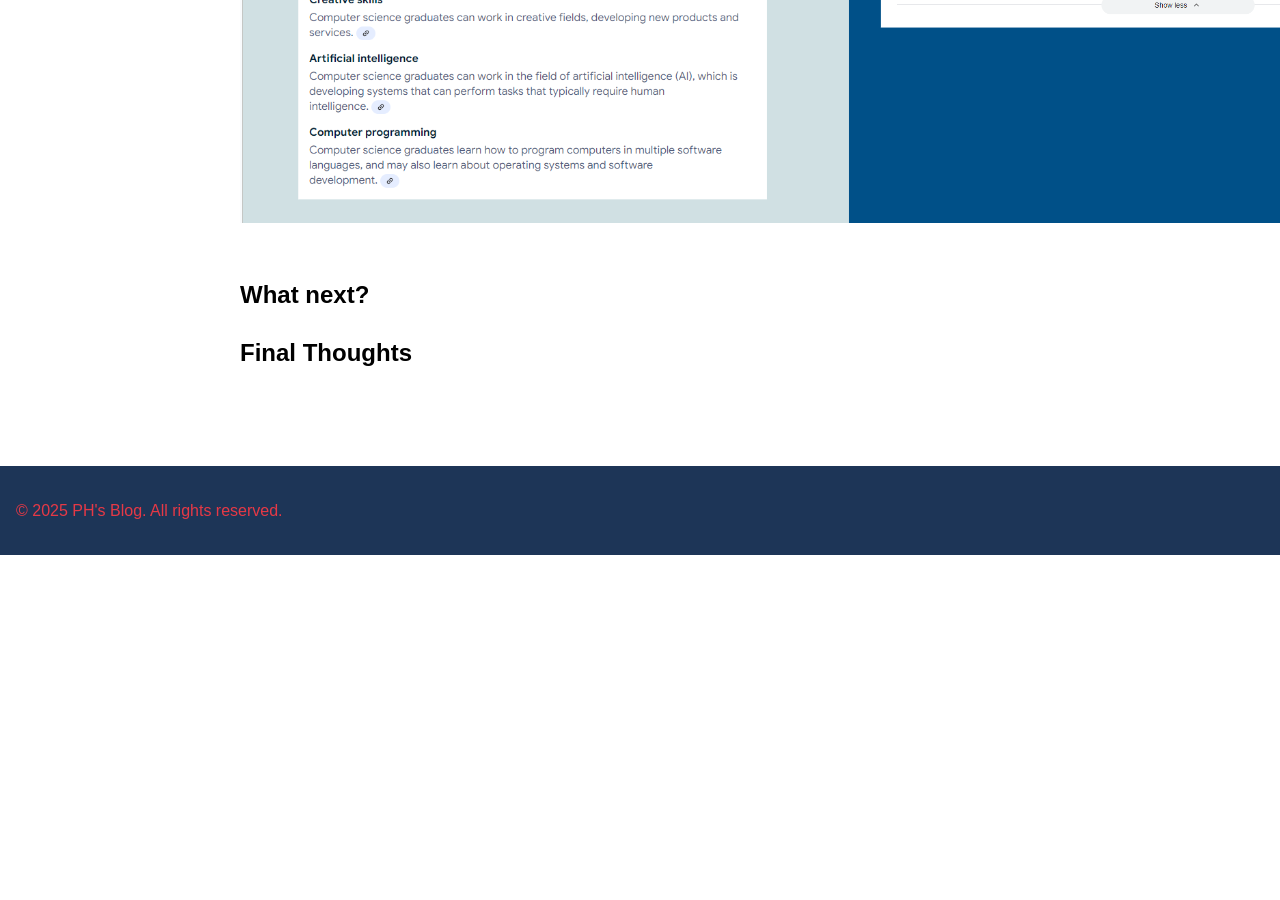
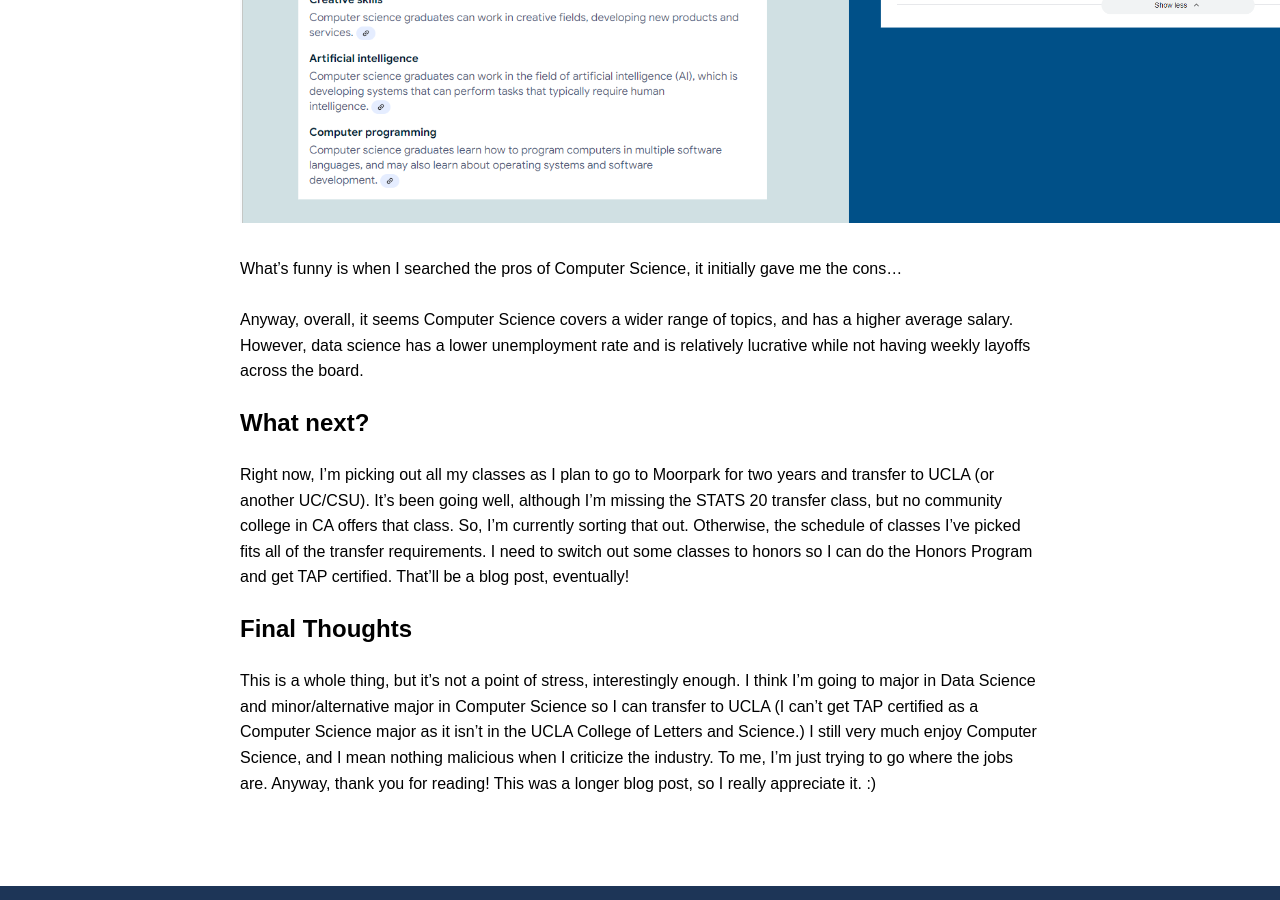
Before and after one commit to CaptainSapphire/PH-s-Blog, a Jekyll site: the page built from _posts/2025-02-07-Data-Science.md, in a window 1280 px wide and 900 px high, scrolled down 8596 px. Built offline with Jekyll 4.4.1, drawn with Linux system fonts in a browser that asks for light colours; our own code applies the rules of GitHub Pages for plain Markdown files; before the commit the page ends 9151 px from its top, so only the background shows below that.

Commit message:
Update 2025-02-07-Data-Science.md

```diff
--- a/_posts/2025-02-07-Data-Science.md
+++ b/_posts/2025-02-07-Data-Science.md
@@ -43,9 +43,11 @@ Computer Science is an intense market with a lot of layoffs, and it is generally
 
 # Pros of Both Industries (Okay, so what's the good news?)
 !["Slide 15"](https://github.com/CaptainSapphire/PH-s-Blog/blob/main/assets/February%202025/slide15.png?raw=true)<br><br>
-
+What's funny is when I searched the pros of Computer Science, it initially gave me the cons... <br><br>
+Anyway, overall, it seems Computer Science covers a wider range of topics, and has a higher average salary. However, data science has a lower unemployment rate and is relatively lucrative while not having weekly layoffs across the board.
 
 # What next?
-
+Right now, I'm picking out all my classes as I plan to go to Moorpark for two years and transfer to UCLA (or another UC/CSU). It's been going well, although I'm missing the STATS 20 transfer class, but no community college in CA offers that class. So, I'm currently sorting that out. Otherwise, the schedule of classes I've picked fits all of the transfer requirements. I need to switch out some classes to honors so I can do the Honors Program and get TAP certified. That'll be a blog post, eventually!
 
 # Final Thoughts
+This is a whole thing, but it's not a point of stress, interestingly enough. I think I'm going to major in Data Science and minor/alternative major in Computer Science so I can transfer to UCLA (I can't get TAP certified as a Computer Science major as it isn't in the UCLA College of Letters and Science.) I still very much enjoy Computer Science, and I mean nothing malicious when I criticize the industry. To me, I'm just trying to go where the jobs are. Anyway, thank you for reading! This was a longer blog post, so I really appreciate it. :)
```
